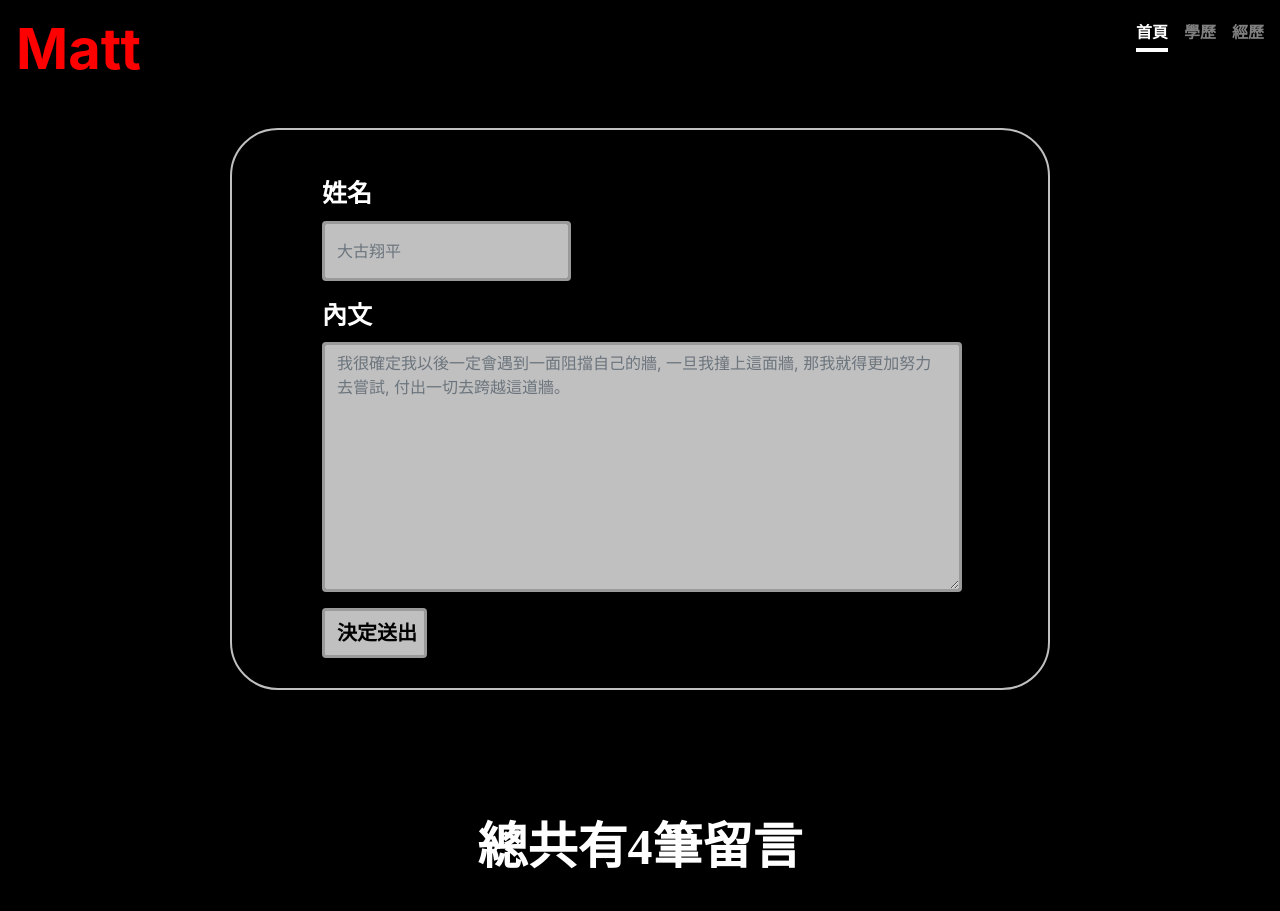
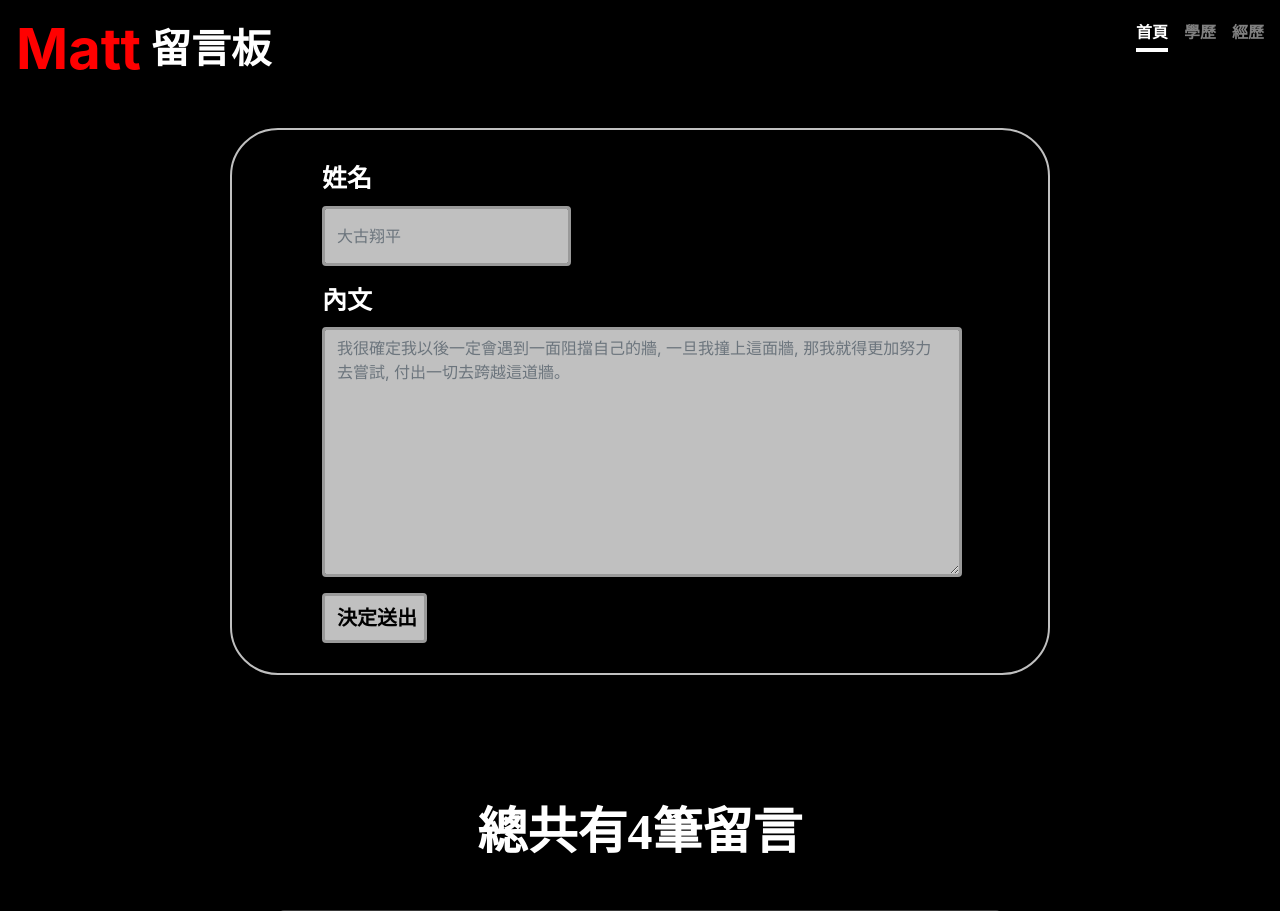
Before and after one commit to r97221004/SideProject01-PersonalWeb, a Flask app: page /message in a window 1280 px wide. Shown: the top 911 px of the page. Run offline with Flask 2, Linux system fonts and the light colour scheme; data comes from the database, SQL or seed files in the repository; some libraries are stand-ins or nearby versions.

Commit message:
更新程式碼

```diff
--- a/PersonalWeb/static/css/style.css
+++ b/PersonalWeb/static/css/style.css
@@ -154,33 +154,13 @@
   margin-top: 150px ;
 }
 
-
-
-
-
-
-
-
-
-.social {
-  height: 35px;
-  width: 35px;
-  margin-right: 10px;
-}
-
-
-.bi {
-  vertical-align: -.125em;
-  fill: currentColor;
-}
-
-.foot{
-  margin-top: 0px;
-}
-
-.message{
+.center{
+  border: 2px solid silver;
+  padding-top: 30px;
+  padding-bottom: 30px;
+  padding-left: 90px;
   margin-top: 45px;
-
+  border-radius: 3rem;
 }
 
 .message .btn{
@@ -211,6 +191,45 @@
   font-weight: bold;
   font-family: "Microsoft YaHei";
 }
+
+.mess{
+  position: relative;
+  top: -6px;
+  font-weight: bold;
+  font-family: "Microsoft YaHei";
+  font-size: 40px;
+  padding: 0px;
+  color: white;
+  margin-left: 10px;
+}
+
+
+
+
+
+
+
+
+
+.social {
+  height: 35px;
+  width: 35px;
+  margin-right: 10px;
+}
+
+
+.bi {
+  vertical-align: -.125em;
+  fill: currentColor;
+}
+
+.foot{
+  margin-top: 0px;
+}
+
+
+
+
 
 .flash{
   margin-left: 100px;
@@ -255,31 +274,11 @@
 
 }
 
-.mess{
-  position: relative;
-  top: -7px;
-  font-weight: bold;
-  font-family: "Microsoft YaHei";
-  font-size: 40px;
-  padding: 0px;
-}
 
-.right{
 
-  color: black;
-  padding-bottom: 30px;
-  /* border-radius: 3rem 0 0 3rem; */
-  /* box-shadow: 12px 12px 12px ; */
-}
 
-.left{
-  background-color: black;
-  border-radius: 3rem;
-  border: 2px solid silver;
-  padding-top: 0px;
-  padding-bottom: 30px;
-  padding-left: 90px;
-}
+
+
 
 .word{
   background-color: #404040;
--- a/PersonalWeb/templates/base.html
+++ b/PersonalWeb/templates/base.html
@@ -29,7 +29,7 @@
     <div class="cover-container d-flex w-100 h-100 p-3 mx-auto flex-column">
         <header class="masthead mb-auto">
         <div class="inner">
-            <h3 class="masthead-brand display-4 matt">Matt</h3>
+            <h3 class="masthead-brand display-4 matt">{% block name %}Matt{% endblock%}</h3>
             <nav class="nav nav-masthead justify-content-center">
             <a class="nav-link active" href="{{ url_for('index') }}">首頁</a>
             <a class="nav-link" href="/#education">學歷</a>
--- a/PersonalWeb/templates/message.html
+++ b/PersonalWeb/templates/message.html
@@ -3,7 +3,7 @@
 
 {% block title %}留言板{% endblock %}
 {% block name %}
-    <span class="matt">Matt</span>〡<span class="mess">留言板</span>
+    <span class="matt">Matt</span><span class="mess">留言板</span>
 {% endblock%}
 
 {% block main %}
@@ -15,19 +15,13 @@
 </div>
 {% endfor %}
 
-<!-- <div class="text-left">
-{{ render_form(form, button_map = {'submit':'danger'}, extra_classes = 'message') }}
-</div> -->
 
-
-<div class="row featurette message">
-    <div class="col-md-2 text-left right">
-    </div>
-    <div class="col-md-8 text-left left">
+<div class="row">
+    <div class="col-md-2"></div>
+    <div class="col-md-8 text-left center">
         {{ render_form(form, button_map = {'submit':'danger'}, extra_classes = 'message') }}
     </div>
-    <div class="col-md-2 text-left right">
-    </div>
+    <div class="col-md-2"></div>
 </div>
 
 <div class="text-center total"  style = " margin-top: 10%; margin-bottom: 35px;">
```
